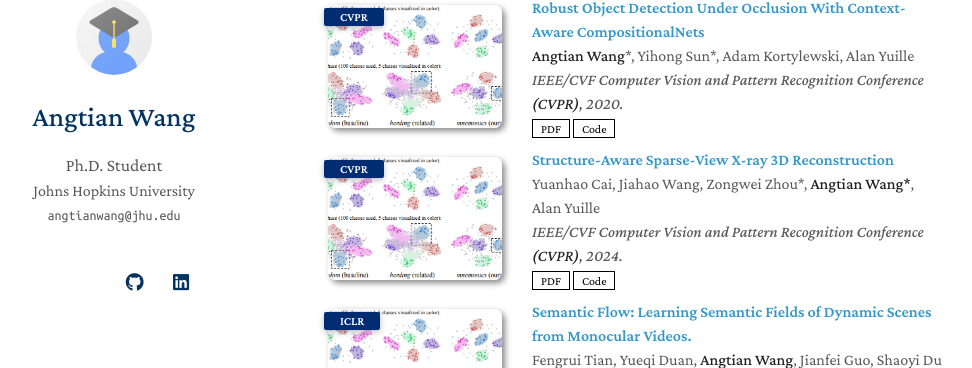
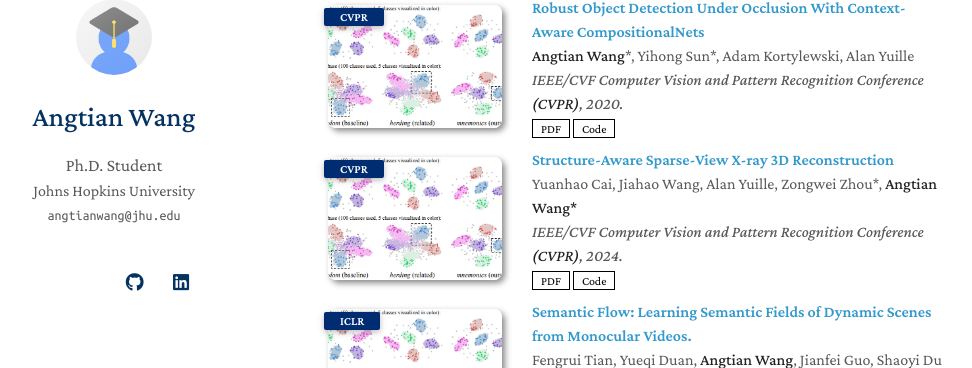
Before and after one commit to angtianwang/angtianwang.github.io, a Jekyll site: the page built from index.md, in a window 1280 px wide and 900 px high, scrolled down 1170 px. Shown: the part 85-453 px from the top of the window, without its empty margins (162-1134 px from the left). Built offline with Jekyll 4.4.1, drawn with Linux system fonts in a browser that asks for light colours; nearby versions of some CDN libraries; a style sheet for code colours, icons or effects is not loaded; our own code applies the rules of GitHub Pages for plain Markdown files.

Commit message:
Update publications.md

```diff
--- a/_includes/publications.md
+++ b/_includes/publications.md
@@ -154,7 +154,7 @@
 
   <div class="col-sm-9" style="position: relative;padding-right: 15px;padding-left: 20px;">
     <div class="title"><a href="https://arxiv.org/pdf/2311.10959.pdf">Structure-Aware Sparse-View X-ray 3D Reconstruction</a></div>
-    <div class="author">Yuanhao Cai, Jiahao Wang, Zongwei Zhou*, <strong>Angtian Wang*</strong>, Alan Yuille</div>
+    <div class="author">Yuanhao Cai, Jiahao Wang, Alan Yuille, Zongwei Zhou*, <strong>Angtian Wang*</strong></div>
     <div class="periodical"><em>IEEE/CVF Computer Vision and Pattern Recognition Conference <strong>(CVPR)</strong>, 2024.</em></div>
     <div class="links">
       <a href="https://arxiv.org/pdf/2311.10959.pdf" class="btn btn-sm z-depth-0" role="button" target="_blank" style="font-size:12px;">PDF</a>
```
